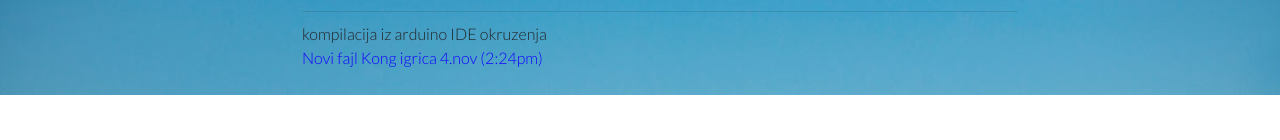
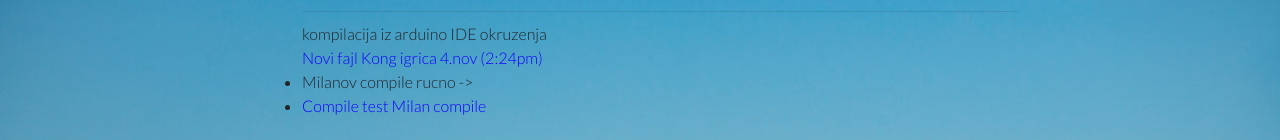
Before and after one commit to rayansHome/rayansHome, a plain HTML site: page index.html in a window 1280 px wide. Shown: the part 1742-1882 px from the top of the page. Before the commit the page ends 1837 px from the top, so only its background shows below. Drawn offline with nearby package versions, Linux system fonts and the light colour scheme; some icons are missing.

Commit message:
idemo
koki

```diff
--- a/index.html
+++ b/index.html
@@ -141,6 +141,10 @@
             <br>
             <a href="Kong.ino.arduino_leonardo.hex">Novi fajl Kong igrica 4.nov (2:24pm) </a>
         </li>
+        <li>
+            Milanov compile rucno ->
+            <li><a href="MilanCompile/milanov-kod.ino.hex">Compile test Milan compile</a></li>
+        </li>
     </ul>
 
 </div>
```
Also changed, not shown: 1 other file.
